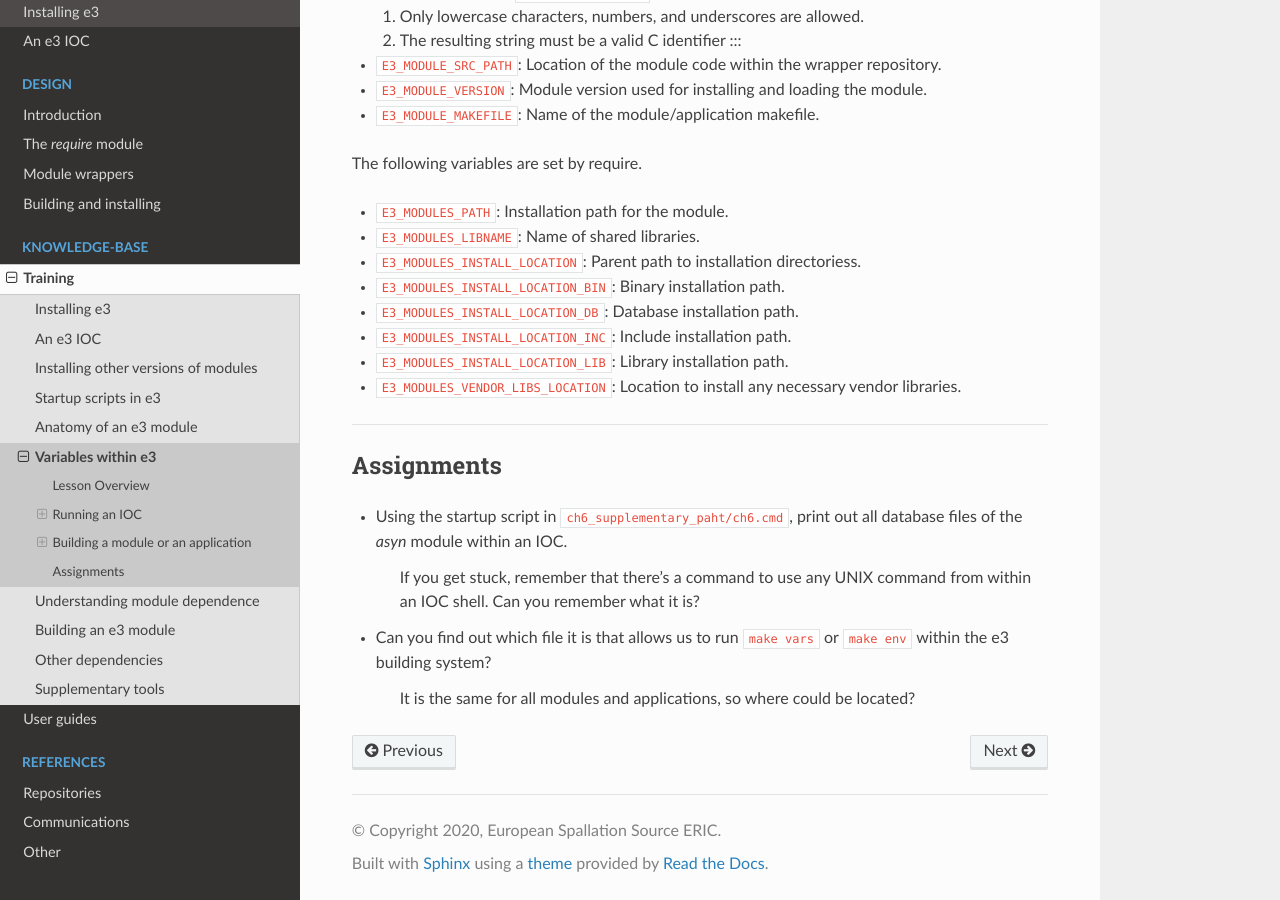
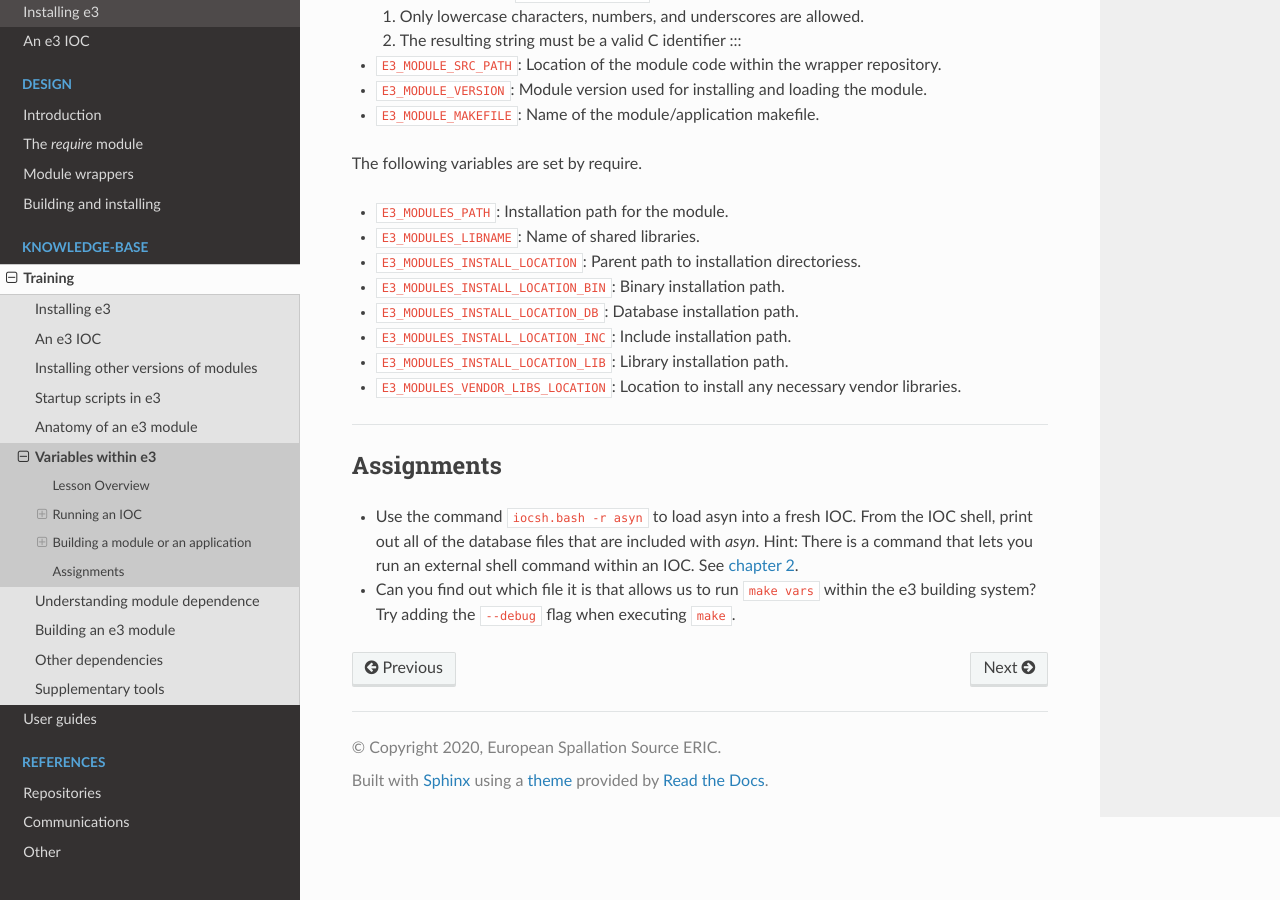
Before and after one commit to ttkorhonen/e3pages, a Sphinx documentation site: the page built from docs/kb/training/workbook/6_e3_vars.md, in a window 1280 px wide and 900 px high, scrolled down 7839 px. Built offline with Sphinx 7.4.7 and the Read the Docs theme 2.0.0, drawn with Linux system fonts in a browser that asks for light colours.

Commit message:
Updated assignemnts

```diff
--- a/docs/kb/training/workbook/6_e3_vars.md
+++ b/docs/kb/training/workbook/6_e3_vars.md
@@ -374,10 +374,7 @@ The following variables are set by require.
 
 ##  Assignments
 
-* Using the startup script in `ch6_supplementary_paht/ch6.cmd`, print out all database files of the *asyn* module within an IOC.
+* Use the command `iocsh.bash -r asyn` to load asyn into a fresh IOC. From the IOC shell, print out all of the database files that are included
+  with *asyn*. Hint: There is a command that lets you run an external shell command within an IOC. See [chapter 2](2_e3_ioc.md).
 
-  > If you get stuck, remember that there's a command to use any UNIX command from within an IOC shell. Can you remember what it is?
-
-* Can you find out which file it is that allows us to run `make vars` or `make env` within the e3 building system?
-
-  > It is the same for all modules and applications, so where could be located?
+* Can you find out which file it is that allows us to run `make vars` within the e3 building system? Try adding the `--debug` flag when executing `make`.
```
